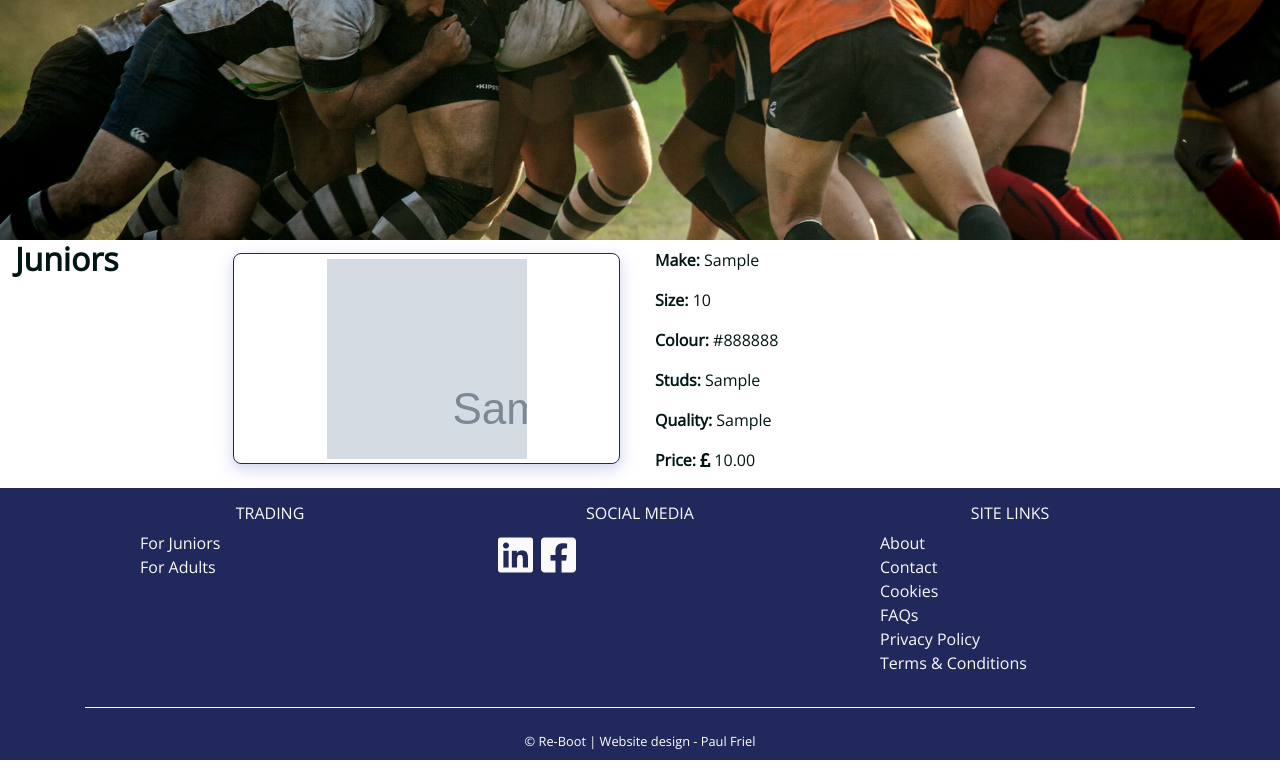
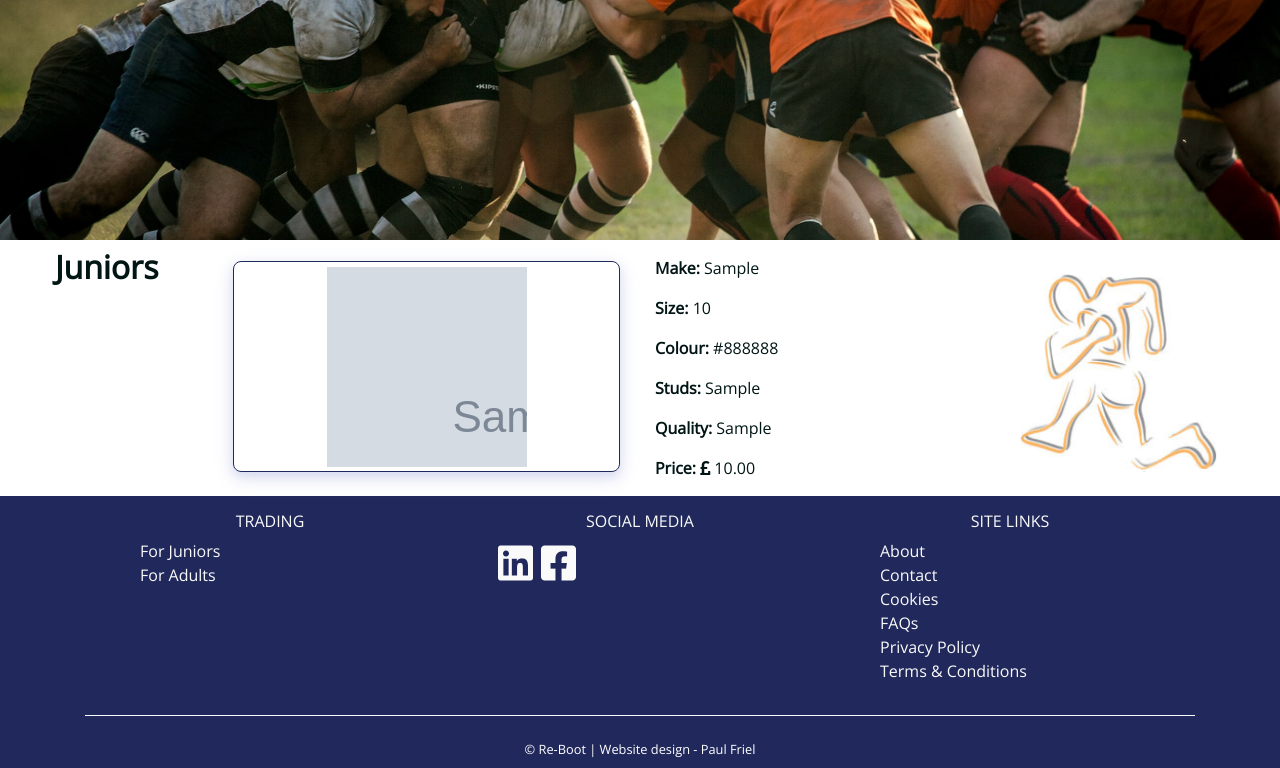
Before and after one commit to Spagettileg/reboot-pbf, a Django app: page /products/1/ in a window 1280 px wide. Shown: the part 91-859 px from the top of the page. Run offline with Django 3.2, Linux system fonts and the light colour scheme; tables that the repository leaves empty hold one stand-in row (values such as "Sample post"); grey boxes marked "Sample" are stand-in pictures; some libraries are stand-ins or nearby versions.

Commit message:
Static image added to occupy white space to right of product detail.

```diff
--- a/products/templates/productdetail.html
+++ b/products/templates/productdetail.html
@@ -1,10 +1,12 @@
 {% extends 'base.html' %}
+{% load static %}
 {% load bootstrap_tags %}
 
 {% block content %}
-<div class="row single-product">
+
+<div class="pt-2 row single-product">
     <div class="col-xs-12 col-md-2">
-        <div>
+        <div class="text-center">
             <h2><strong>{{ product.customer }}</strong></h2>
         </div>
     </div>
@@ -13,7 +15,7 @@
                 <div class="product-image" style="background-image: url('{{ MEDIA_URL }}{{ product.image }}'); height:200px; width:200px"></div>
         </div>
     </div>
-    <div class='col-xs-12 col-md-6'>
+    <div class='col-xs-12 col-md-3'>
         <p class="pt-2"><strong>Make: </strong>{{ product.make }}</p>
         <p><strong>Size: </strong>{{ product.size }}</p>
         <p><strong>Colour: </strong>{{ product.colour }}</p>
@@ -34,6 +36,9 @@
         {% else %}
         {% endif %}
     </div>
+    <div class="px-3 py-3 col-xs-12 col-md-3 adults-image text-center">
+        <img src="{% static 'img/hello.png' %}" alt="ball carrier image">
+    </div>
+</div>
 
-</div>
 {% endblock %}
```
